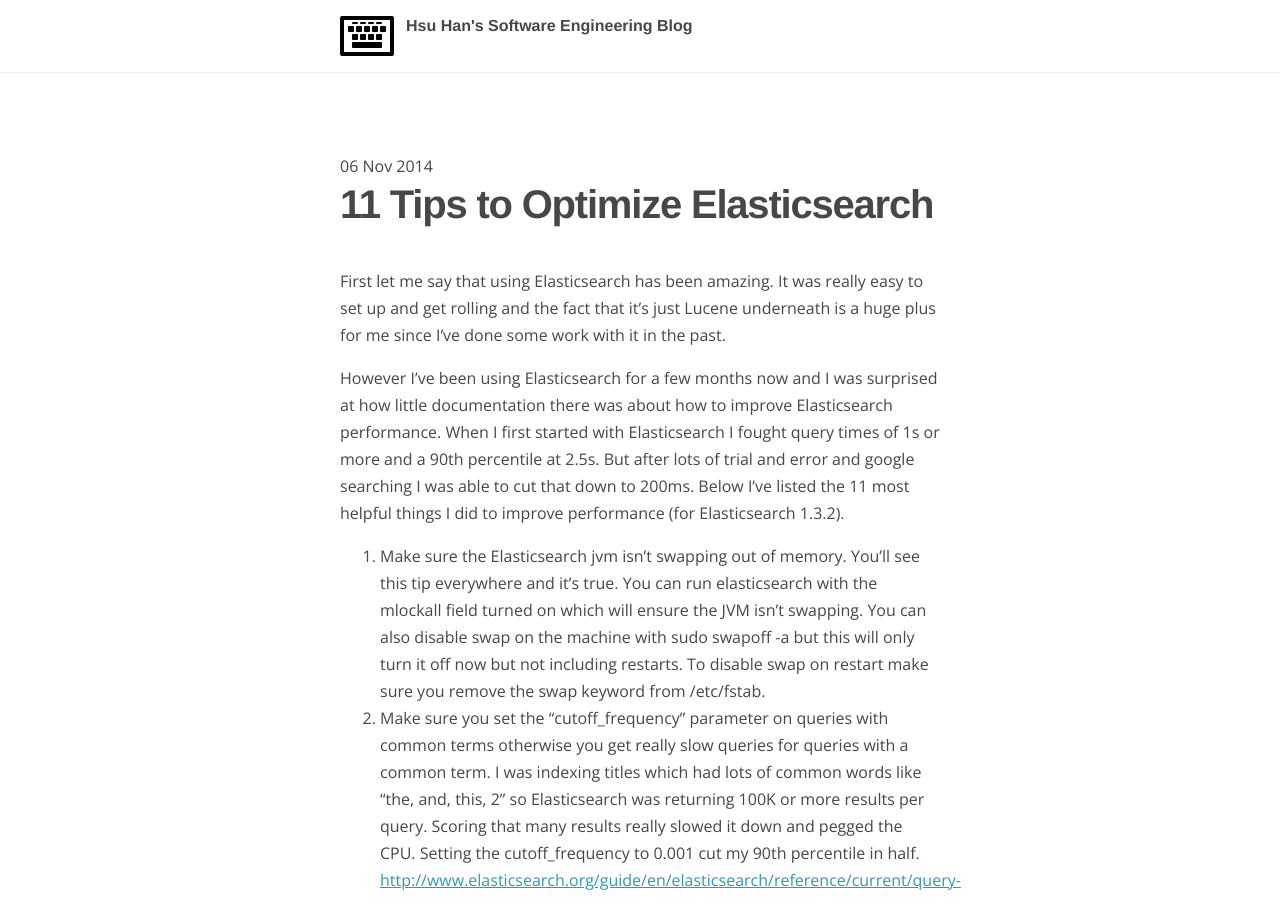
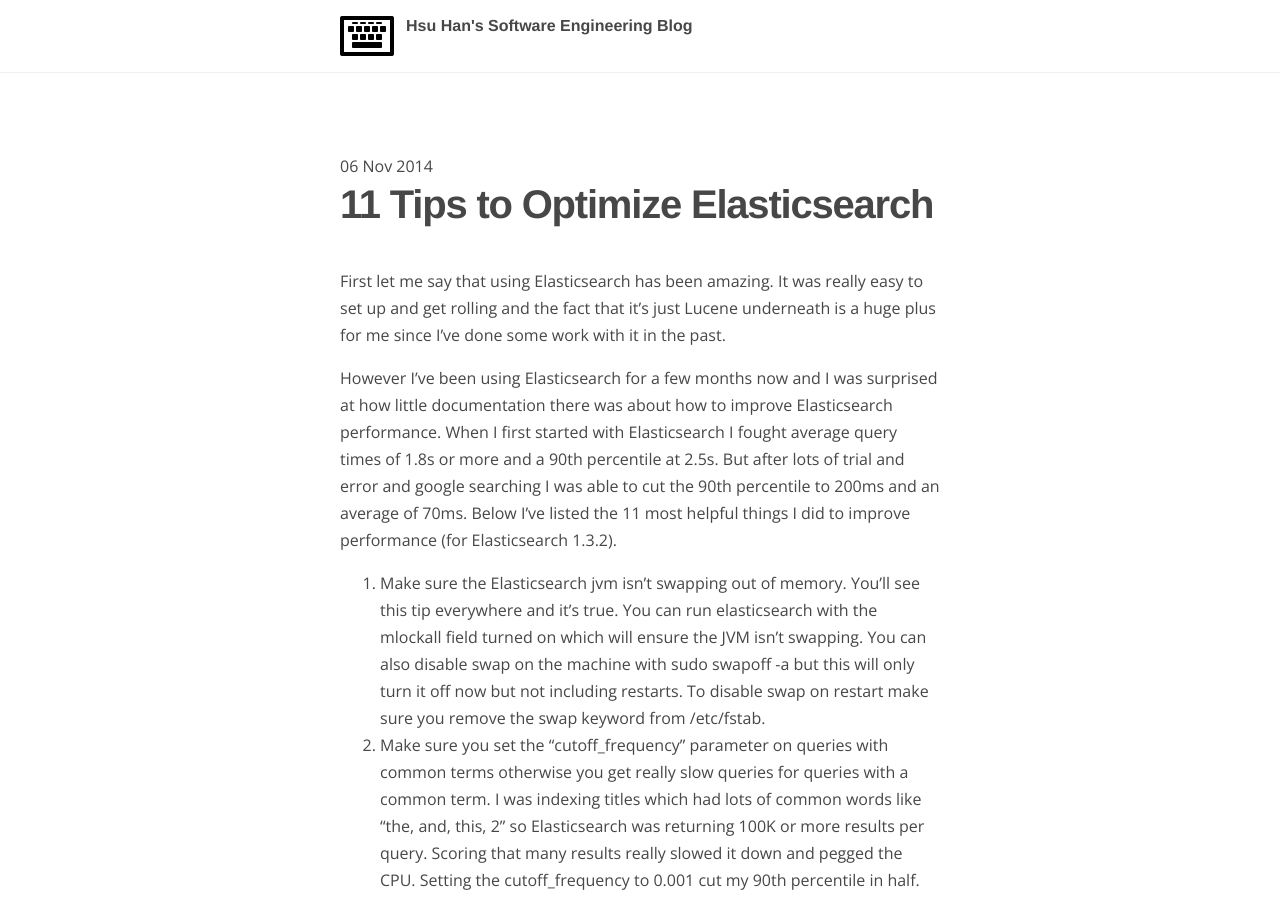
Before and after one commit to hsuhanooi/hsuhanooi.github.io, a Jekyll site: the page built from _posts/2014-11-06-elasticsearch.md, in a window 1280 px wide and 900 px high. Built offline with Jekyll 4.4.1, drawn with Linux system fonts in a browser that asks for light colours; Markdown is read by kramdown in place of the engine named in the settings; comment, search, counter and statistics services are not loaded.

```diff
--- a/_posts/2014-11-06-elasticsearch.md
+++ b/_posts/2014-11-06-elasticsearch.md
@@ -5,7 +5,7 @@ title: 11 Tips to Optimize Elasticsearch
 
 First let me say that using Elasticsearch has been amazing. It was really easy to set up and get rolling and the fact that it's just Lucene underneath is a huge plus for me since I've done some work with it in the past.
 
-However I've been using Elasticsearch for a few months now and I was surprised at how little documentation there was about how to improve Elasticsearch performance. When I first started with Elasticsearch I fought query times of 1s or more and a 90th percentile at 2.5s. But after lots of trial and error and google searching I was able to cut that down to 200ms. Below I've listed the 11 most helpful things I did to improve performance (for Elasticsearch 1.3.2).
+However I've been using Elasticsearch for a few months now and I was surprised at how little documentation there was about how to improve Elasticsearch performance. When I first started with Elasticsearch I fought average query times of 1.8s or more and a 90th percentile at 2.5s. But after lots of trial and error and google searching I was able to cut the 90th percentile to 200ms and an average of 70ms. Below I've listed the 11 most helpful things I did to improve performance (for Elasticsearch 1.3.2).
 
 1. Make sure the Elasticsearch jvm isn't swapping out of memory. You'll see this tip everywhere and it's true. You can run elasticsearch with the mlockall field turned on which will ensure the JVM isn't swapping. You can also disable swap on the machine with sudo swapoff -a but this will only turn it off now but not including restarts. To disable swap on restart make sure you remove the swap keyword from /etc/fstab.
 2. Make sure you set the "cutoff_frequency" parameter on queries with common terms otherwise you get really slow queries for queries with a common term. I was indexing titles which had lots of common words like "the, and, this, 2" so Elasticsearch was returning 100K or more results per query. Scoring that many results really slowed it down and pegged the CPU. Setting the cutoff_frequency to 0.001 cut my 90th percentile in half.  <http://www.elasticsearch.org/guide/en/elasticsearch/reference/current/query-dsl-match-query.html>
```
